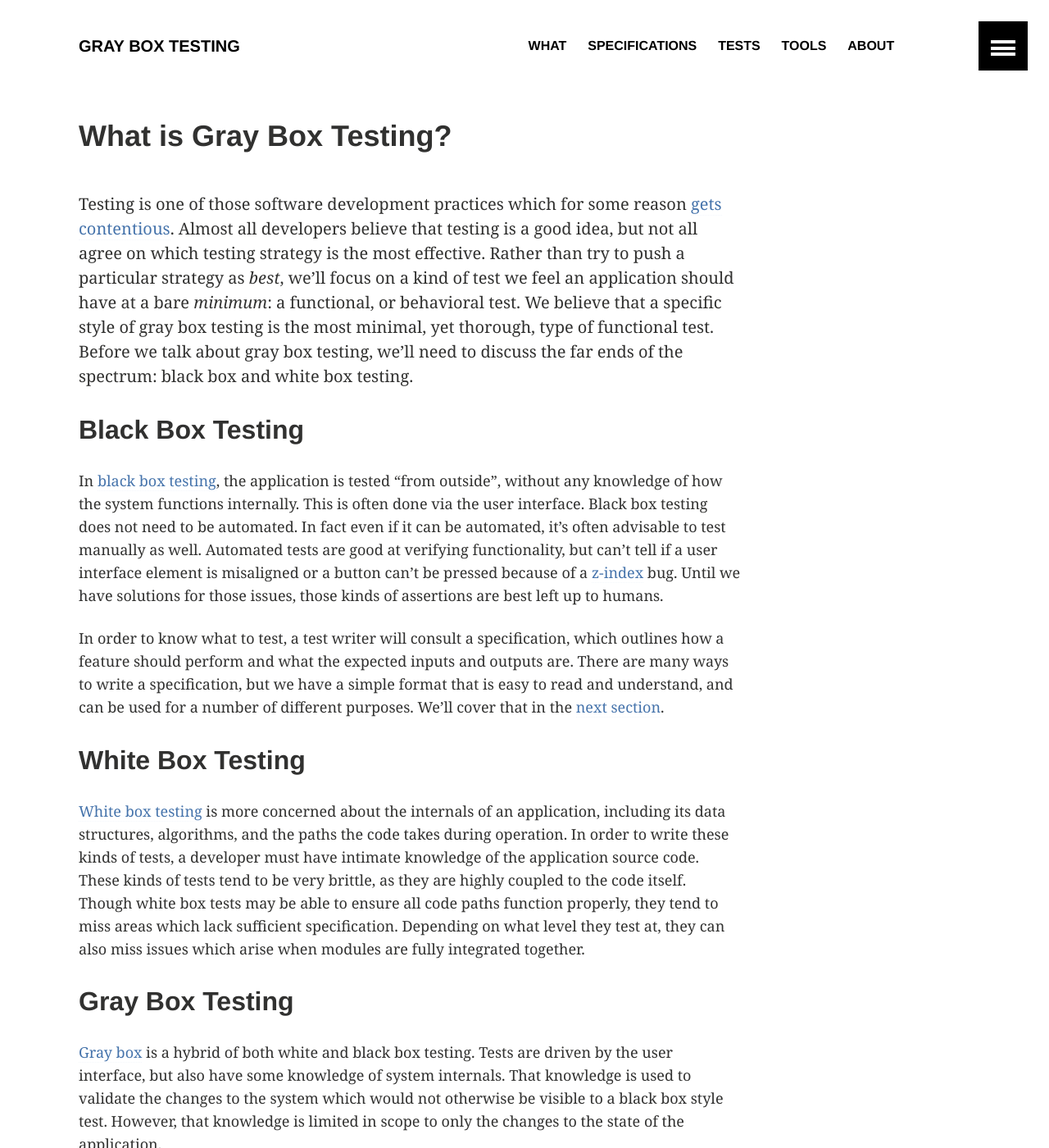
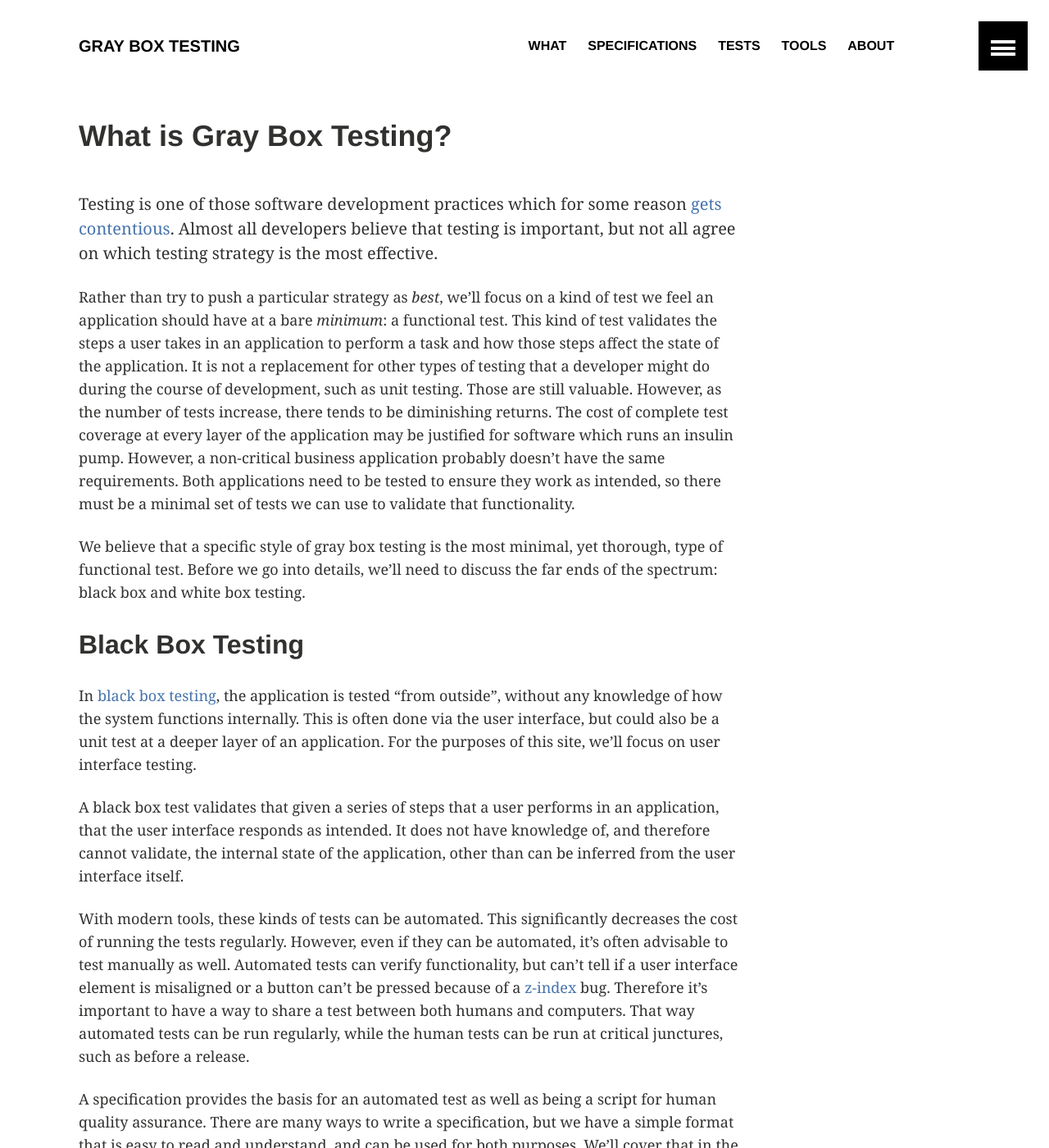
Before and after one commit to dfox/graybox-testing.org, a Jekyll site: the page built from what/index.md, in a window 1280 px wide and 1400 px high. Shown: the whole window at 82% size. Built offline with Jekyll 4.4.1, drawn with Linux system fonts in a browser that asks for light colours; some of the changed text lies outside the part shown.

Commit message:
Added more info around intro and black box testing to what is section

```diff
--- a/what/index.md
+++ b/what/index.md
@@ -15,35 +15,62 @@ ads: false
 Testing is one of those software development practices which for some
 reason
 [gets contentious](https://martinfowler.com/articles/is-tdd-dead/).
-Almost all developers believe that testing is a good idea, but not all
-agree on which testing strategy is the most effective. Rather than
-try to push a particular strategy as *best*, we'll focus on a kind of
-test we feel an application should have at a bare *minimum*: a
-functional, or behavioral test. We believe that a specific style of
-gray box testing is the most minimal, yet thorough, type of functional
-test. Before we talk about gray box testing, we'll need to discuss
-the far ends of the spectrum: black box and white box testing.
+Almost all developers believe that testing is important, but not all
+agree on which testing strategy is the most effective.
+
+Rather than try to push a particular strategy as *best*, we'll focus
+on a kind of test we feel an application should have at a bare
+*minimum*: a functional test. This kind of test validates the steps a
+user takes in an application to perform a task and how those steps
+affect the state of the application. It is not a replacement for other
+types of testing that a developer might do during the course of
+development, such as unit testing. Those are still valuable. However,
+as the number of tests increase, there tends to be diminishing
+returns. The cost of complete test coverage at every layer of the
+application may be justified for software which runs an insulin
+pump. However, a non-critical business application probably doesn't
+have the same requirements. Both applications need to be tested to
+ensure they work as intended, so there must be a minimal set of tests
+we can use to validate that functionality.
+
+We believe that a specific style of gray box testing is the most
+minimal, yet thorough, type of functional test. Before we go into
+details, we'll need to discuss the far ends of the spectrum: black box
+and white box testing.
 
 ## Black Box Testing
 
-In [black box testing](https://en.wikipedia.org/wiki/Black-box_testing), the
-application is tested "from outside", without any knowledge of how the
-system functions internally. This is often done via the user
-interface. Black box testing does not need to be automated. In fact
-even if it can be automated, it's often advisable to test manually as
-well.  Automated tests are good at verifying functionality, but can't
-tell if a user interface element is misaligned or a button can't be
-pressed because of a
+In
+[black box testing](https://en.wikipedia.org/wiki/Black-box_testing),
+the application is tested "from outside", without any knowledge of how
+the system functions internally. This is often done via the user
+interface, but could also be a unit test at a deeper layer of an
+application. For the purposes of this site, we'll focus on user
+interface testing.
+
+A black box test validates that given a series of steps that a user
+performs in an application, that the user interface responds as
+intended. It does not have knowledge of, and therefore cannot
+validate, the internal state of the application, other than can be
+inferred from the user interface itself.
+
+With modern tools, these kinds of tests can be automated. This
+significantly decreases the cost of running the tests
+regularly. However, even if they can be automated, it's often
+advisable to test manually as well.  Automated tests can verify
+functionality, but can't tell if a user interface element is
+misaligned or a button can't be pressed because of a
 [z-index](https://developer.mozilla.org/en-US/docs/Web/CSS/z-index)
-bug. Until we have solutions for those issues, those kinds of
-assertions are best left up to humans.
+bug. Therefore it's important to have a way to share a test between
+both humans and computers. That way automated tests can be run
+regularly, while the human tests can be run at critical junctures,
+such as before a release.
 
-In order to know what to test, a test writer will consult a
-specification, which outlines how a feature should perform and what
-the expected inputs and outputs are. There are many ways to write a
-specification, but we have a simple format that is easy to read and
-understand, and can be used for a number of different purposes.  We'll
-cover that in the [next section](/specifications/).
+A specification provides the basis for an automated test as well as
+being a script for human quality assurance. There are many ways to
+write a specification, but we have a simple format that is easy to
+read and understand, and can be used for both purposes. We'll cover
+that in the [next section](/specifications/).
 
 ## White Box Testing
 
@@ -64,6 +91,9 @@ miss issues which arise when modules are fully integrated together.
 of both white and black box testing. Tests are driven by the user
 interface, but also have some knowledge of system internals. That
 knowledge is used to validate the changes to the system which would
-not otherwise be visible to a black box style test. However, that
-knowledge is limited in scope to only the changes to the state of the
+not otherwise be visible to a black box test. However, that knowledge
+is limited in scope to only the changes to the state of the
 application.
+
+In the type of gray box test we promote, the test has access to the
+modules in an application which perform the side effects.
```
Also changed, not shown: specifications/index.md (+6 -2 lines).
